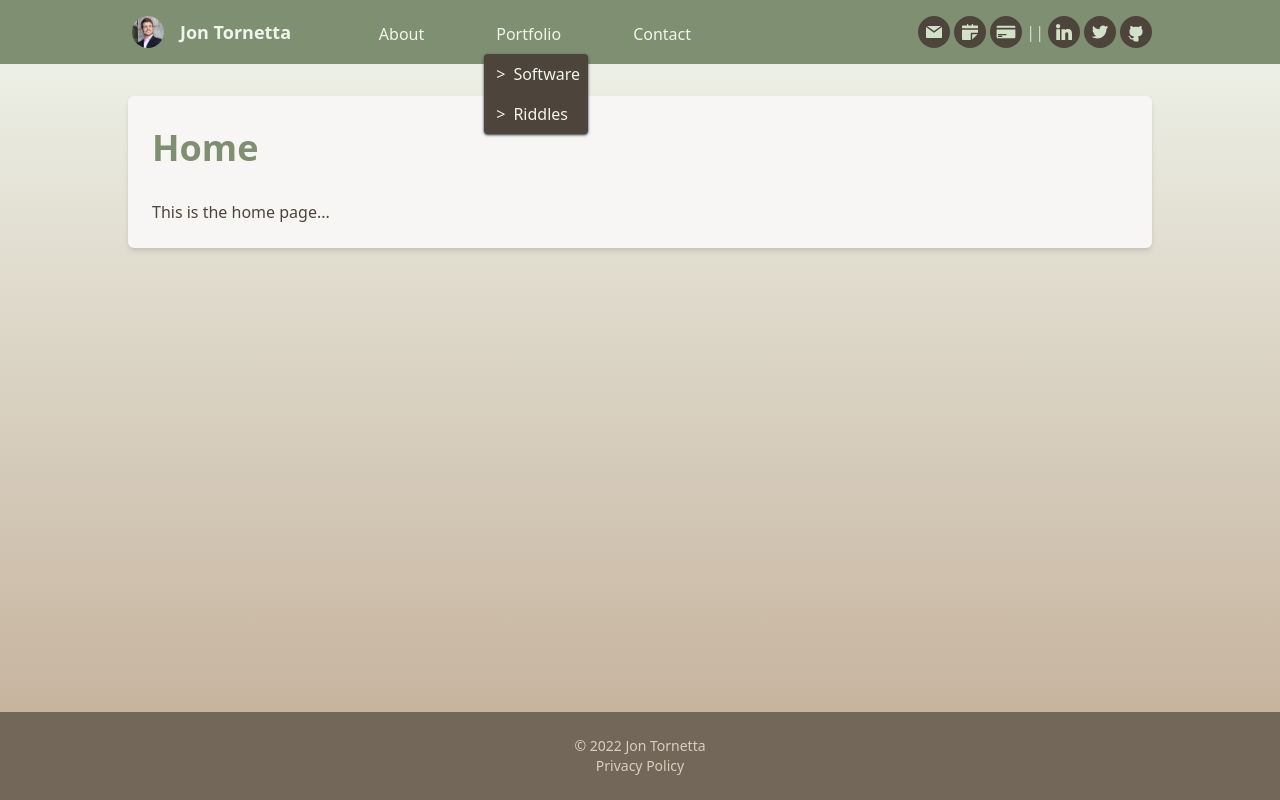
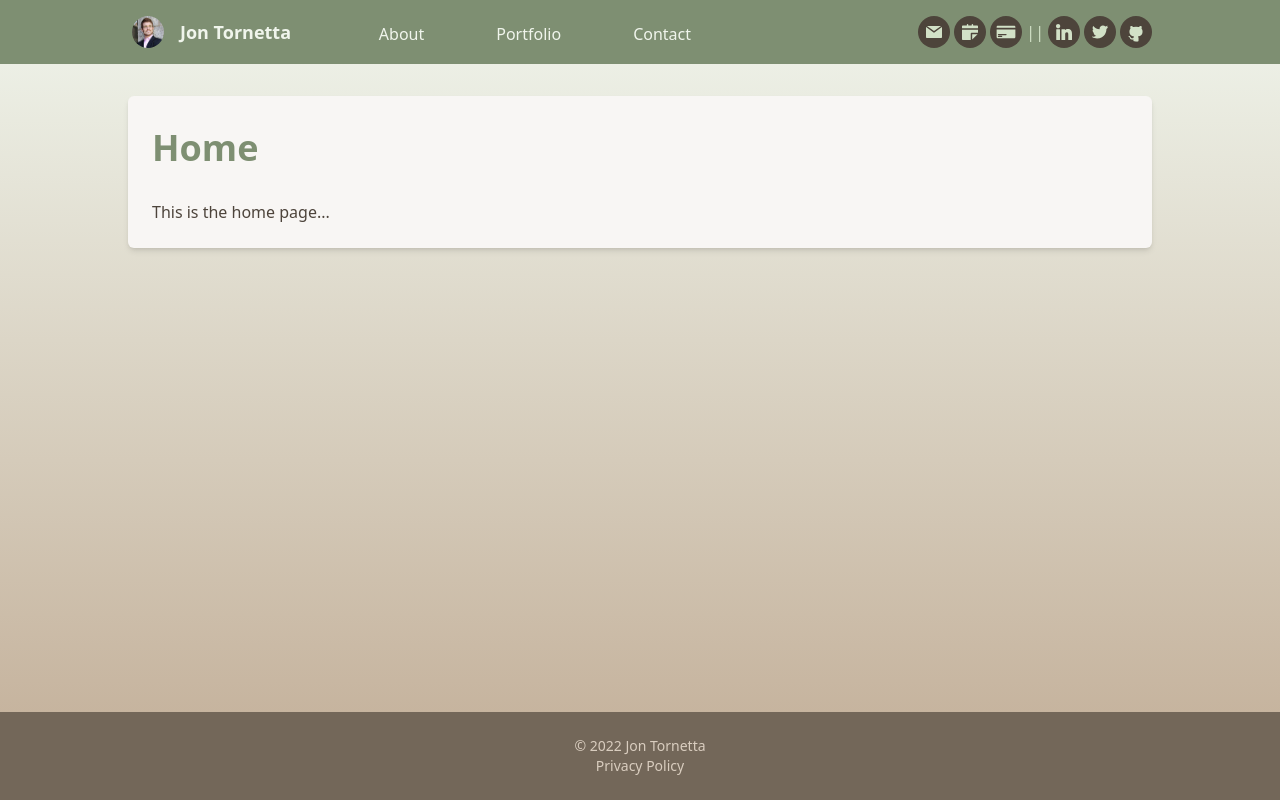
Before and after one commit to jmtornetta/jmtornetta-nextjs, a Next.js app: page / in a window 1280 px wide. Built offline with nearby package versions, Linux system fonts and the light colour scheme.

Commit message:
Fix: Finish header submenu hover

```diff
--- a/components/header.jsx
+++ b/components/header.jsx
@@ -56,30 +56,30 @@ export default function Header() {
                       <div key={item.name}
                         className={classNames(
                           item.current ? 'bg-gray-900 text-white' : 'text-olive-100 hover:bg-brown-700 hover:text-olive-300',
-                          'relative px-3 py-2 rounded-md text-md font-medium'
+                          'group relative px-3 py-2 rounded-md text-md font-medium'
                         )}
                         aria-current={item.current ? 'page' : undefined}
                       >
                         <a href={item.href}>{item.name}</a>
 
-                      {/* If menu item has children, map those too */}
+                      {/* If menu item has children (submenus), map those too */}
                       {item.children &&
-                        <div className="absolute left-0 flex flex-col rounded shadow top-10 shadow-gray-700 bg-brown-800">
+                        <ul className="absolute left-0 flex-col hidden rounded shadow group-hover:flex top-10 shadow-gray-700 bg-brown-800">
                           {item.children.map(child => (
-                            <div key={child.name} className="flex">
+                            <li key={child.name} className="flex font-medium text-md text-olive-100 hover:bg-brown-700 hover:text-olive-300">
                               <span className="pl-3 my-auto">{"> "}</span>
                               <a href={child.href}
                                 className={classNames(
-                                  item.current ? 'bg-gray-900 text-white' : 'text-olive-100 hover:bg-brown-700 hover:text-olive-300',
-                                  'py-2 px-2 text-md font-medium'
+                                  item.current && 'bg-gray-900 text-white',
+                                  'py-2 px-2'
                                 )}
                                 aria-current={item.current ? 'page' : undefined}
                               >
                                 {child.name}
                               </a>
-                            </div>
+                            </li>
                           ))}
-                        </div>
+                        </ul>
                       }
                       </div>
 
```
